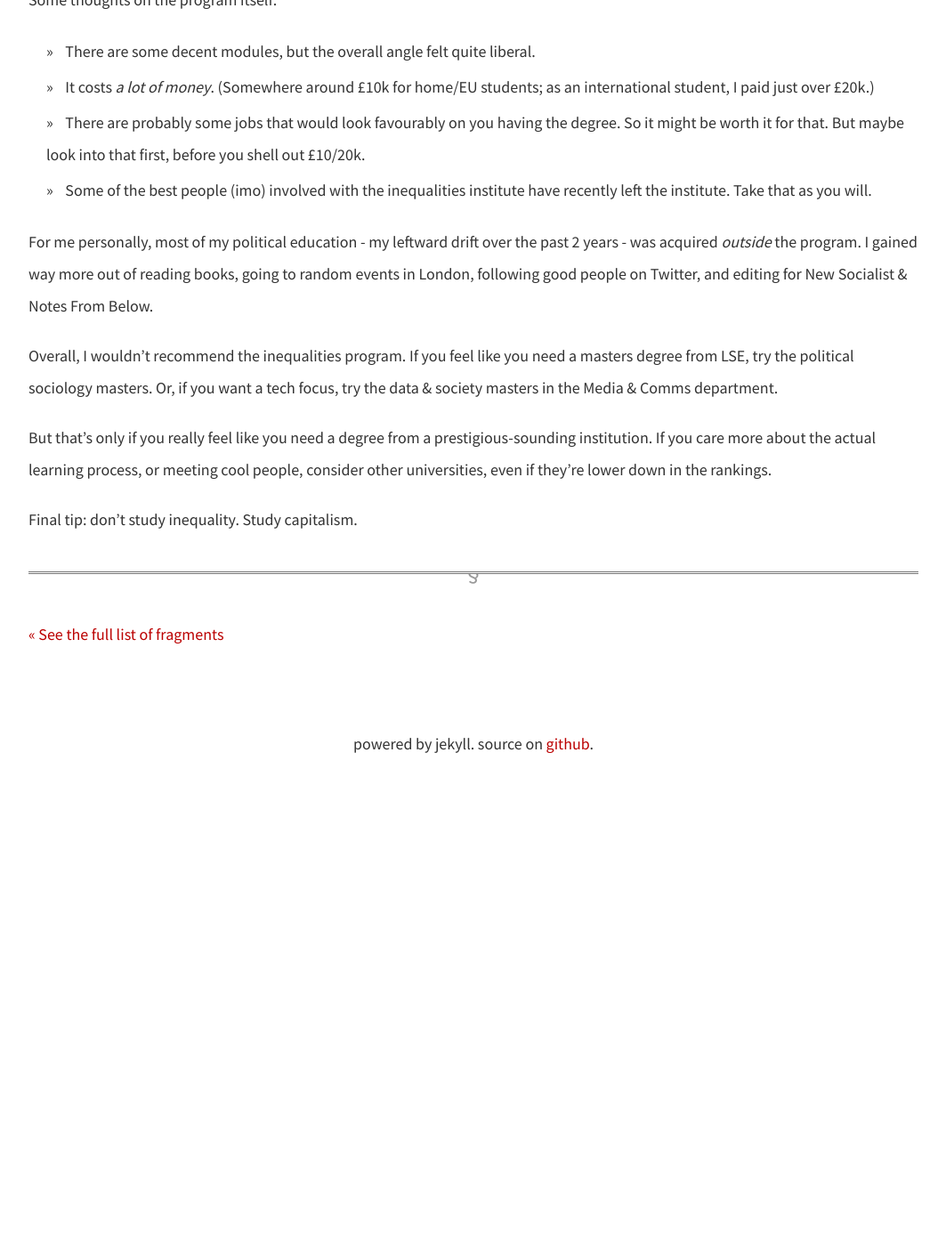
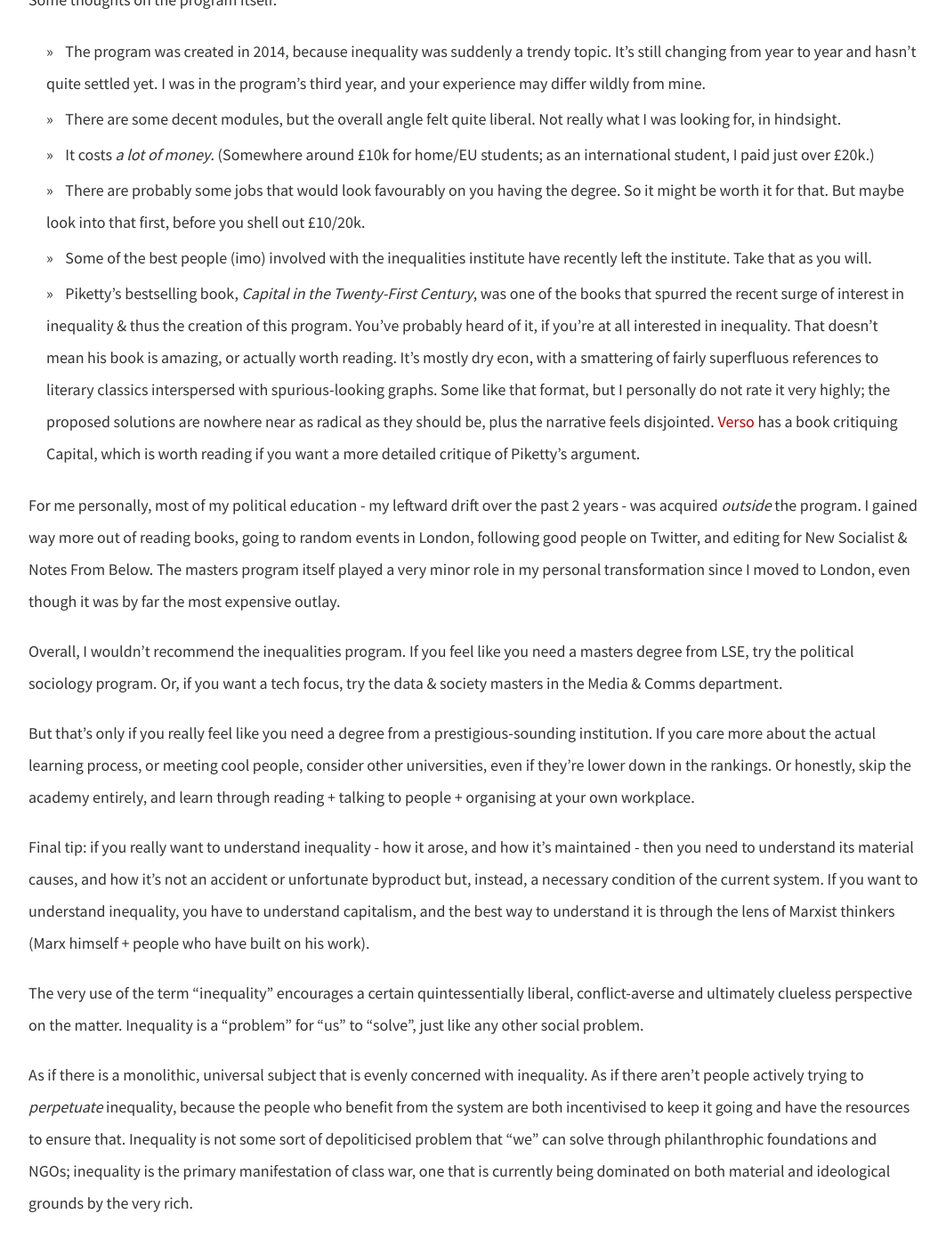
Before and after one commit to dellsystem/dellsystem.github.io, a Jekyll site: the page built from _posts/2019-1-14-fragments-14.md, in a window 1280 px wide and 1400 px high, scrolled down 1191 px. Shown: the whole window at 89% size, without its empty margins (108-1171 px from the left). Built offline with Jekyll 4.4.1, drawn with Linux system fonts in a browser that asks for light colours; before the commit the page ends 2062 px from its top, so only the background shows below that; some of the changed text lies outside the part shown.

Commit message:
Add more content to fragments-14
Fixed unfinished description + edited some stuff + added ending lol

```diff
--- a/_posts/2019-1-14-fragments-14.md
+++ b/_posts/2019-1-14-fragments-14.md
@@ -1,7 +1,7 @@
 ---
 title: So you want to do a masters degree on inequality
 layout: fragment
-description: "Advice for anyone considering "
+description: "Advice for anyone considering doing a masters degree on the topic of inequality."
 ---
 
 Today's blog post is a short one because, once again, I left it until the last minute. (I'll get better at this, I promise.)
@@ -18,15 +18,25 @@ First of all, if you're _really_ interested in the topic of inequality, here are
 
 Some thoughts on the program itself:
 
-* There are some decent modules, but the overall angle felt quite liberal.
+* The program was created in 2014, because inequality was suddenly a trendy topic. It's still changing from year to year and hasn't quite settled yet. I was in the program's third year, and your experience may differ wildly from mine.
+* There are some decent modules, but the overall angle felt quite liberal. Not really what I was looking for, in hindsight.
 * It costs _a lot of money_. (Somewhere around £10k for home/EU students; as an international student, I paid just over £20k.)
 * There are probably some jobs that would look favourably on you having the degree. So it might be worth it for that. But maybe look into that first, before you shell out £10/20k.
 * Some of the best people (imo) involved with the inequalities institute have recently left the institute. Take that as you will.
+* Piketty's bestselling book, _Capital in the Twenty-First Century_, was one of the books that spurred the recent surge of interest in inequality & thus the creation of this program. You've probably heard of it, if you're at all interested in inequality. That doesn't mean his book is amazing, or actually worth reading. It's mostly dry econ, with a smattering of fairly superfluous references to literary classics interspersed with spurious-looking graphs. Some like that format, but I personally do not rate it very highly; the proposed solutions are nowhere near as radical as they should be, plus the narrative feels disjointed. [Verso](https://www.versobooks.com/books/2255-thomas-piketty-s-capital-in-the-twenty-first-century) has a book critiquing Capital, which is worth reading if you want a more detailed critique of Piketty's argument.
 
-For me personally, most of my political education - my leftward drift over the past 2 years - was acquired _outside_ the program. I gained way more out of reading books, going to random events in London, following good people on Twitter, and editing for New Socialist & Notes From Below.
+For me personally, most of my political education - my leftward drift over the past 2 years - was acquired _outside_ the program. I gained way more out of reading books, going to random events in London, following good people on Twitter, and editing for New Socialist & Notes From Below. The masters program itself played a very minor role in my personal transformation since I moved to London, even though it was by far the most expensive outlay.
 
-Overall, I wouldn't recommend the inequalities program. If you feel like you need a masters degree from LSE, try the political sociology masters. Or, if you want a tech focus, try the data & society masters in the Media & Comms department.
+Overall, I wouldn't recommend the inequalities program. If you feel like you need a masters degree from LSE, try the political sociology program. Or, if you want a tech focus, try the data & society masters in the Media & Comms department.
 
-But that's only if you really feel like you need a degree from a prestigious-sounding institution. If you care more about the actual learning process, or meeting cool people, consider other universities, even if they're lower down in the rankings.
+But that's only if you really feel like you need a degree from a prestigious-sounding institution. If you care more about the actual learning process, or meeting cool people, consider other universities, even if they're lower down in the rankings. Or honestly, skip the academy entirely, and learn through reading + talking to people + organising at your own workplace.
 
-Final tip: don't study inequality. Study capitalism.
+Final tip: if you really want to understand inequality - how it arose, and how it's maintained - then you need to understand its material causes, and how it's not an accident or unfortunate byproduct but, instead, a necessary condition of the current system. If you want to understand inequality, you have to understand capitalism, and the best way to understand it is through the lens of Marxist thinkers (Marx himself + people who have built on his work).
+
+The very use of the term "inequality" encourages a certain quintessentially liberal, conflict-averse and ultimately clueless perspective on the matter. Inequality is a "problem" for "us" to "solve", just like any other social problem.
+
+As if there is a monolithic, universal subject that is evenly concerned with inequality. As if there aren't people actively trying to _perpetuate_ inequality, because the people who benefit from the system are both incentivised to keep it going and have the resources to ensure that. Inequality is not some sort of depoliticised problem that "we" can solve through philanthrophic foundations and NGOs; inequality is the primary manifestation of class war, one that is currently being dominated on both material and ideological grounds by the very rich.
+
+The inequality industry today feels like what you'd get if you start with the assumption that the rich are essentially blameless and ultimately good, and merely need to be convinced to throw a little more money at the destitute out of charity. So you look at the effects of inequality, and you conclude that it causes health problems, or prevents poor children from reaching their full potential, or decreases social cohesion. You offer that up as evidence to rich people, waiting for them to exercise their benevolence and start graciously restoring things back to normal.
+
+And so you wait, and wait, and you'll keep waiting forever. Fuck that sort of concialitory, near-supplicative framing; it misdiagnoses the source of inequality, and makes for anemic politics. Labour is the source of all value, and any analysis that does not recognise this is already ceding ground to the powerful. You don't tackle inequality through pleading; you tackle it through class struggle, by fighting _back_.
```
